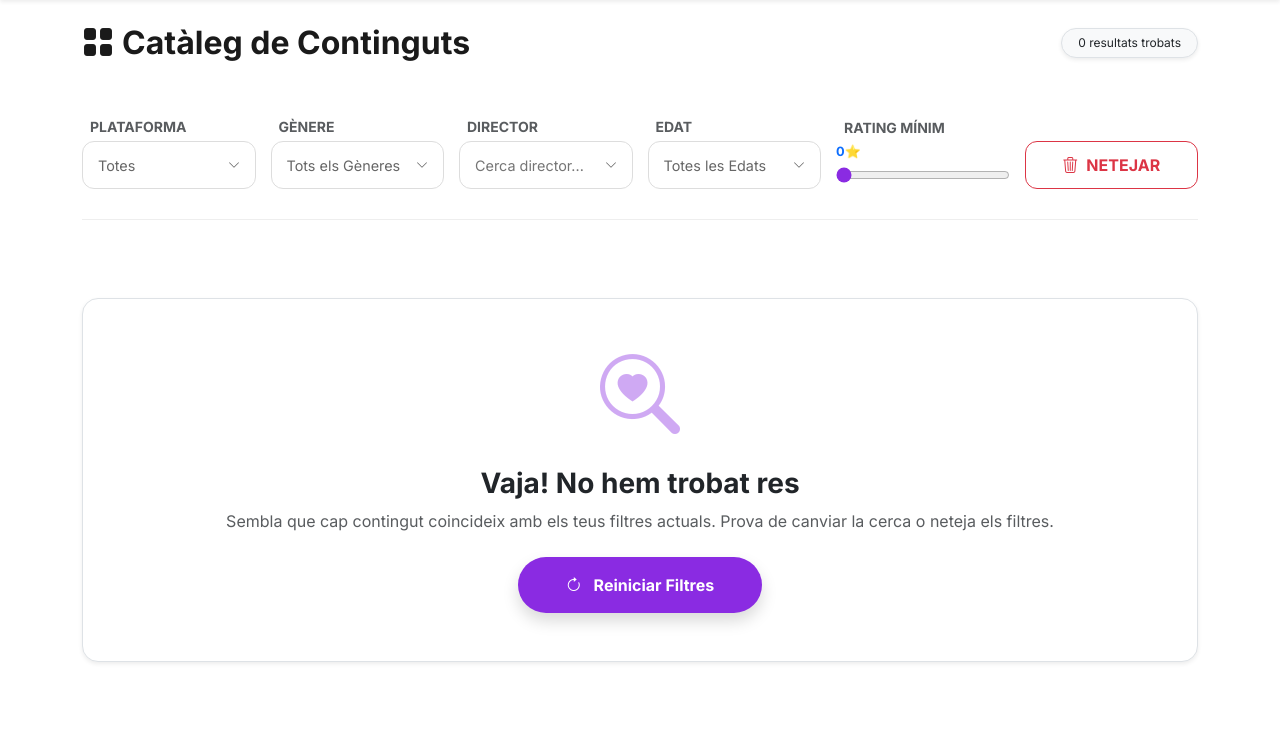
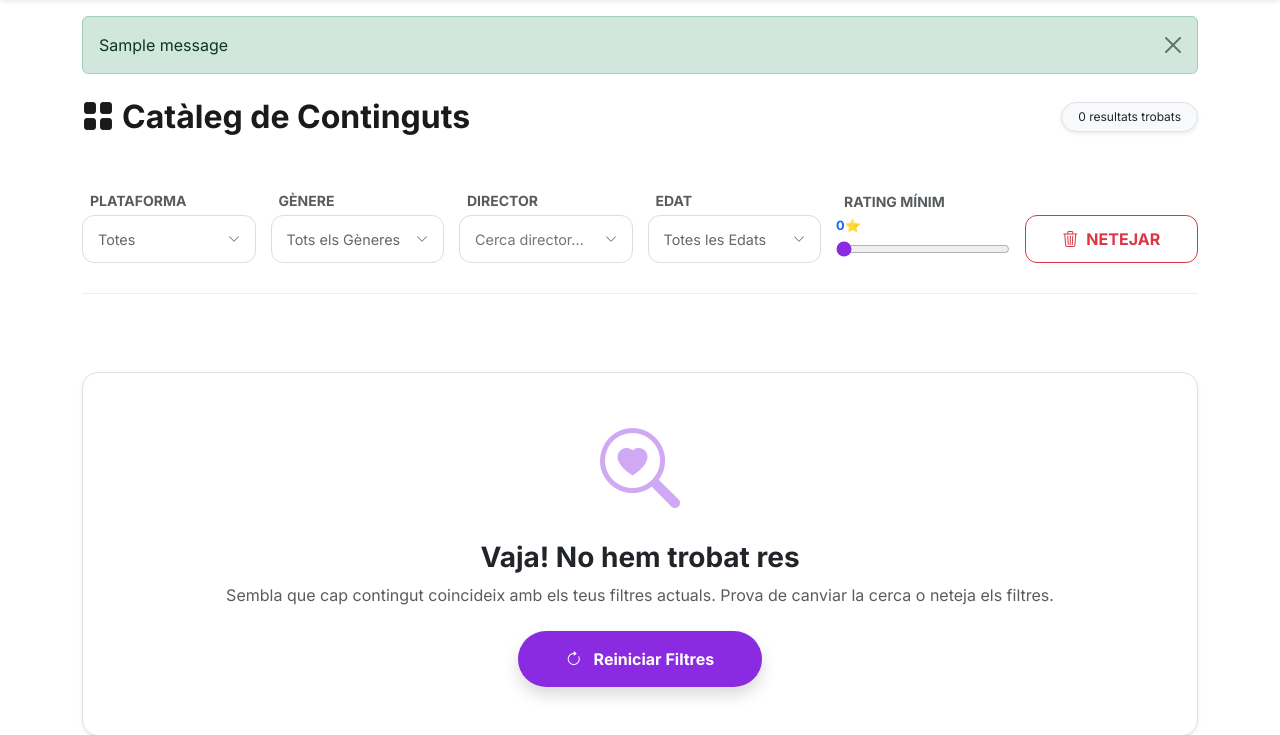
Before and after one commit to Admin-Group-StreamSync/StreamSync, a Django app: page /cataleg/ in a window 1280 px wide. Shown: the part 96-831 px from the top of the page. Before the commit the page ends 758 px from the top, so only its background shows below. Run offline with Django 5.2, Linux system fonts and the light colour scheme; tables that the repository leaves empty hold one stand-in row (values such as "Sample post"); one stand-in notice (Sample message) is shown.

Commit message:
[FEAT] Implement Success Messages for Register and Login

```diff
--- a/StreamSync/urls.py
+++ b/StreamSync/urls.py
@@ -2,13 +2,14 @@
 from django.contrib import admin
 from django.urls import path, include
 from django.contrib.auth import views as auth_views
+from users.views import StreamSyncLoginView
 
 urlpatterns = [
     path('admin/', admin.site.urls),
     path('', include('users.urls')),  # Les teves rutes d'usuari
 
     # LOGIN: Utilitzem la vista de Django però el TEU template
-    path('login/', auth_views.LoginView.as_view(template_name='registration/login.html'), name='login'),
+    path('login/', StreamSyncLoginView.as_view(template_name='registration/login.html'), name='login'),
 
     # LOGOUT
     path('logout/', auth_views.LogoutView.as_view(), name='logout'),
--- a/templates/base.html
+++ b/templates/base.html
@@ -176,6 +176,16 @@
     </header>
 
     <main>
+        {% if messages %}
+        <div class="container mt-3">
+            {% for message in messages %}
+            <div class="alert alert-{{ message.tags|default:'info' }} alert-dismissible fade show mb-2" role="alert">
+                {{ message }}
+                <button type="button" class="btn-close" data-bs-dismiss="alert" aria-label="Close"></button>
+            </div>
+            {% endfor %}
+        </div>
+        {% endif %}
         {% block content %}
         {% endblock %}
     </main>
--- a/users/views.py
+++ b/users/views.py
@@ -2,6 +2,7 @@ import os
 import requests
 from django.shortcuts import render, redirect, get_object_or_404
 from django.contrib.auth import update_session_auth_hash, login
+from django.contrib.auth.views import LoginView
 from django.contrib.auth.decorators import login_required
 from django.contrib import messages
 from django.contrib.auth.forms import PasswordChangeForm
@@ -23,6 +24,13 @@ OPCIONS = {
     'plataformas': ['CinePlus', 'StreamHub', 'PlayMax'],
     'idiomas': ['Català', 'Castellano', 'English', 'Français']
 }
+
+
+class StreamSyncLoginView(LoginView):
+    def form_valid(self, form):
+        response = super().form_valid(form)
+        messages.success(self.request, f"Benvingut/da de nou, {form.get_user().username}!")
+        return response
 
 # --- 2. FUNCIONS AUXILIARS I MAPEIG ---
 
```
